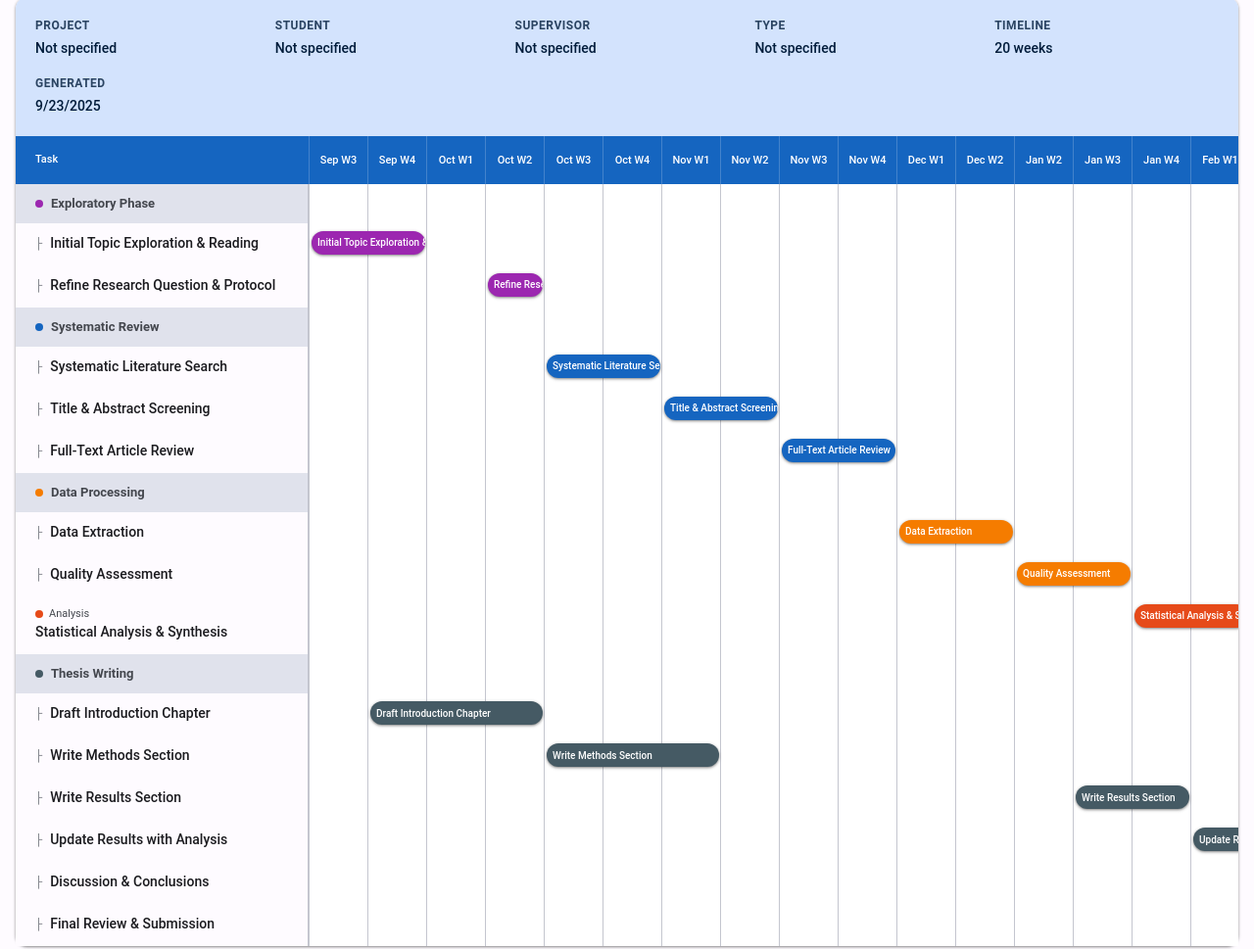
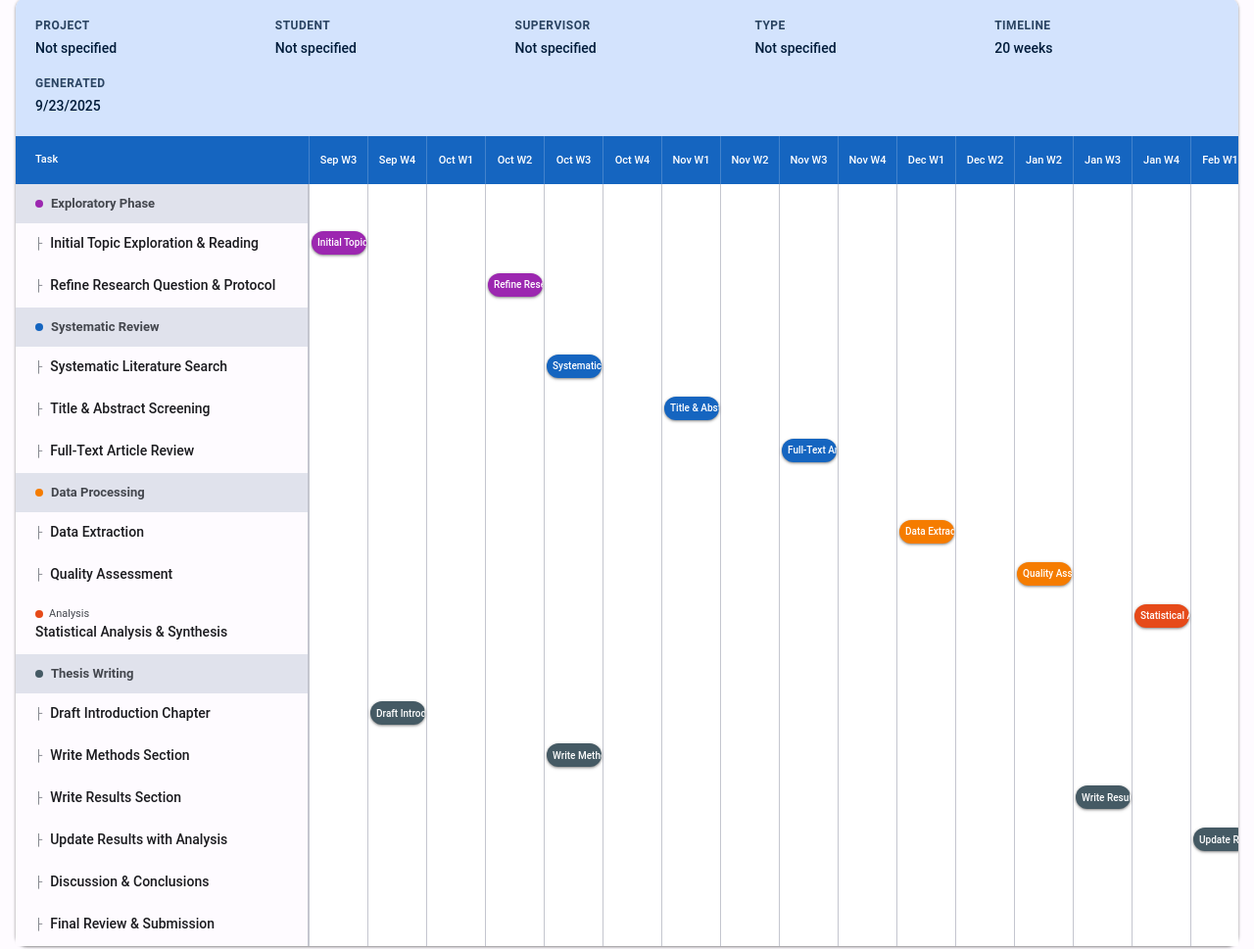
Before and after one commit to CWilsonStrath/bms-projects-2025-2026, a plain HTML site: page gantt-planner/index.html in a window 1280 px wide. Shown: the part 768-1737 px from the top of the page at 98% size. Drawn offline with nearby package versions, Linux system fonts and the light colour scheme.

Commit message:
Update index.html

```diff
--- a/gantt-planner/index.html
+++ b/gantt-planner/index.html
@@ -1000,8 +1000,11 @@
                             }
 
                             taskBar.style.backgroundColor = task.color;
+
+                            // Fix positioning for first column and all others
+                            const barWidth = (task.duration * 60) - 4;
                             taskBar.style.left = '2px';
-                            taskBar.style.width = `${(task.duration * 60) - 4}px`;
+                            taskBar.style.width = `${Math.min(barWidth, 56)}px`; // Constrain to cell if needed
                             taskBar.textContent = task.name;
 
                             taskBar.setAttribute('data-task-id', task.id);
```
